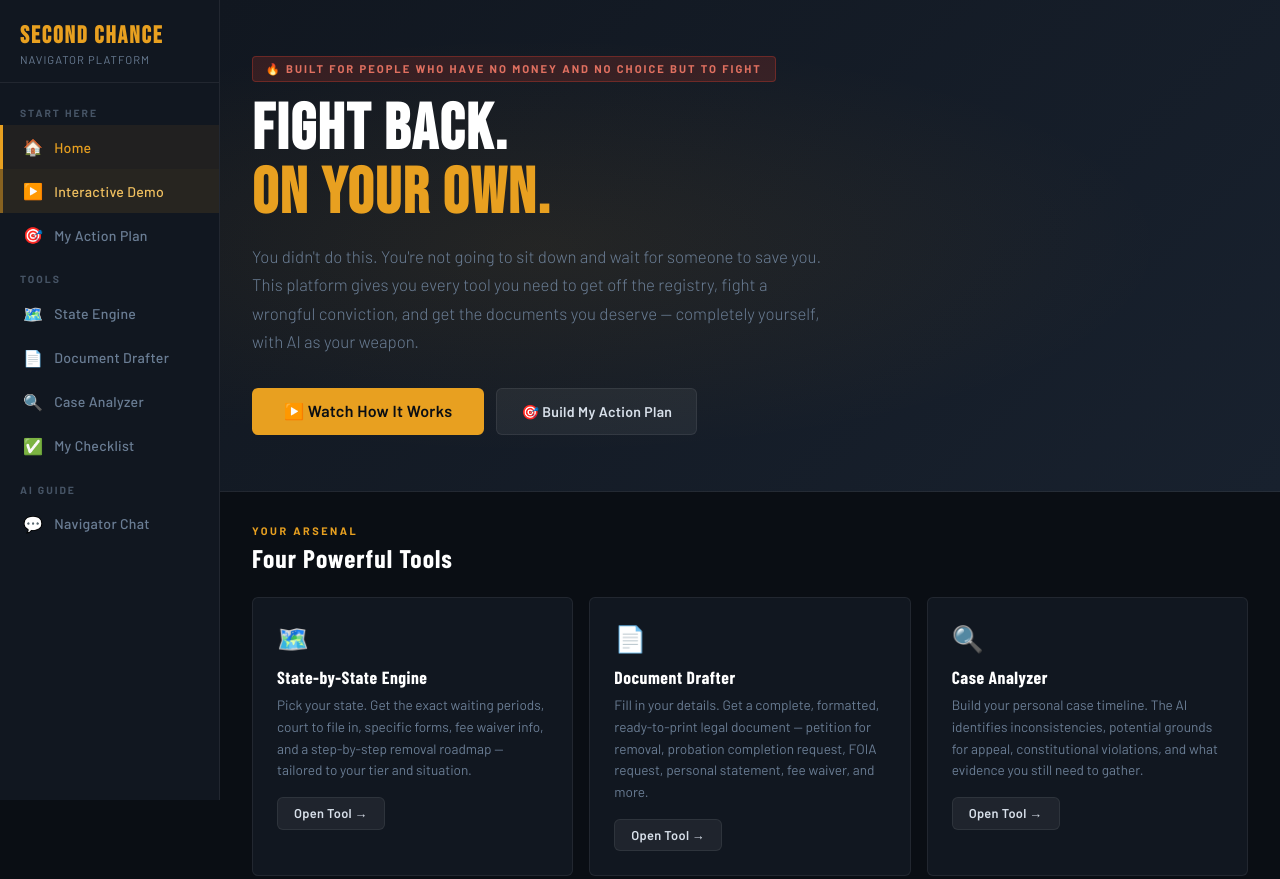
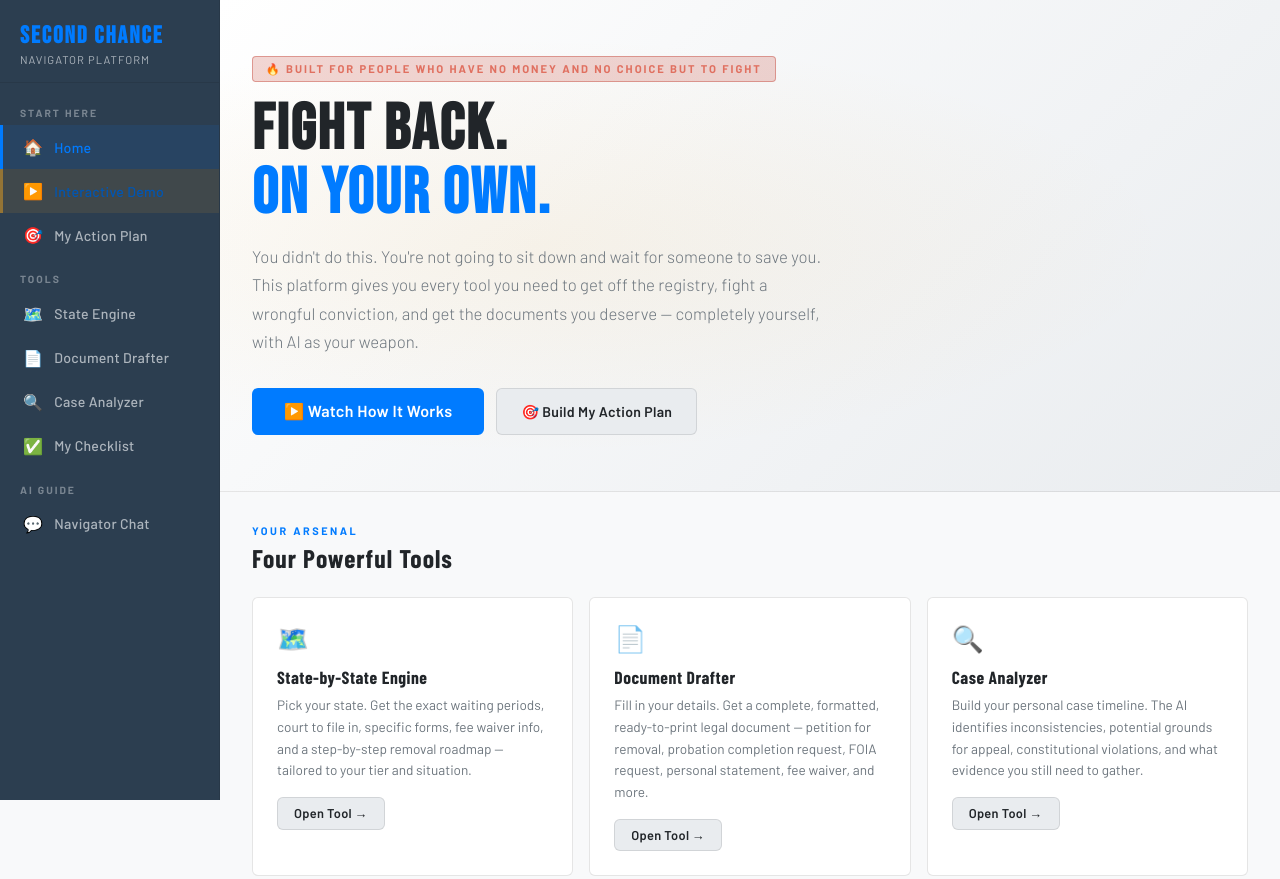
Before and after one commit to gigidyjnb-dev/sex, a plain HTML site: page index.html in a window 1280 px wide. Shown: the top 879 px of the page. Drawn offline with nearby package versions, Linux system fonts and the light colour scheme.

Commit message:
Update color scheme to bright professional light theme with blue accents

```diff
--- a/index.html
+++ b/index.html
@@ -8,18 +8,20 @@
 <link href="https://fonts.googleapis.com/css2?family=Bebas+Neue&family=Barlow:wght@300;400;500;600;700&family=Barlow+Condensed:wght@600;700&display=swap" rel="stylesheet">
 <style>
 :root {
-  --bg: #0a0e14;
-  --bg2: #111720;
-  --bg3: #18212e;
-  --border: rgba(255,255,255,0.07);
-  --accent: #e8a020;
-  --accent2: #f0c060;
-  --red: #c0392b;
-  --green: #27ae60;
-  --blue: #2980b9;
-  --text: #d8e0ea;
-  --muted: #6a7d94;
+  --bg: #f8f9fa;
+  --bg2: #ffffff;
+  --bg3: #e9ecef;
+  --border: rgba(0,0,0,0.1);
+  --accent: #007bff;
+  --accent2: #0056b3;
+  --red: #dc3545;
+  --green: #28a745;
+  --blue: #007bff;
+  --text: #212529;
+  --muted: #6c757d;
   --white: #ffffff;
+  --text-light: #ffffff;
+  --muted-light: #adb5bd;
   --r: 6px;
 }
 *{margin:0;padding:0;box-sizing:border-box;}
@@ -34,7 +36,7 @@
 /* SIDEBAR NAV */
 .sidebar{
   position:fixed;left:0;top:0;bottom:0;width:220px;
-  background:var(--bg2);
+  background:#2c3e50;
   border-right:1px solid var(--border);
   display:flex;flex-direction:column;
   z-index:200;
@@ -52,12 +54,12 @@
   letter-spacing:2px;
   line-height:1;
 }
-.sidebar-logo p{font-size:0.7rem;color:var(--muted);letter-spacing:1px;text-transform:uppercase;margin-top:0.3rem;}
+.sidebar-logo p{font-size:0.7rem;color:var(--muted-light);letter-spacing:1px;text-transform:uppercase;margin-top:0.3rem;}
 .nav-item{
   display:flex;align-items:center;gap:0.7rem;
   padding:0.75rem 1.25rem;
   cursor:pointer;
-  color:var(--muted);
+  color:var(--muted-light);
   font-size:0.88rem;
   font-weight:500;
   letter-spacing:0.3px;
@@ -65,12 +67,12 @@
   border-left:3px solid transparent;
   text-decoration:none;
 }
-.nav-item:hover{color:var(--text);background:rgba(255,255,255,0.03);}
-.nav-item.active{color:var(--accent);border-left-color:var(--accent);background:rgba(232,160,32,0.07);}
+.nav-item:hover{color:var(--text-light);background:rgba(255,255,255,0.1);}
+.nav-item.active{color:var(--accent);border-left-color:var(--accent);background:rgba(0,123,255,0.1);}
 .nav-item .icon{font-size:1rem;width:20px;text-align:center;}
 .nav-section{
   font-size:0.65rem;font-weight:700;letter-spacing:2px;
-  text-transform:uppercase;color:var(--muted);
+  text-transform:uppercase;color:var(--muted-light);
   padding:1rem 1.25rem 0.4rem;
   opacity:0.6;
 }
@@ -90,10 +92,10 @@
   display:flex;align-items:center;justify-content:space-between;
   position:sticky;top:0;z-index:100;
 }
-.topbar h2{font-family:'Barlow Condensed',sans-serif;font-size:1.4rem;font-weight:700;letter-spacing:1px;color:var(--white);}
+.topbar h2{font-family:'Barlow Condensed',sans-serif;font-size:1.4rem;font-weight:700;letter-spacing:1px;color:var(--text);}
 .topbar p{font-size:0.8rem;color:var(--muted);}
 .badge{
-  background:rgba(232,160,32,0.15);border:1px solid rgba(232,160,32,0.3);
+  background:rgba(0,123,255,0.15);border:1px solid rgba(0,123,255,0.3);
   color:var(--accent);font-size:0.7rem;font-weight:700;letter-spacing:1px;
   text-transform:uppercase;padding:0.25rem 0.7rem;border-radius:20px;
 }
@@ -122,7 +124,7 @@
 .hero h1{
   font-family:'Bebas Neue',sans-serif;
   font-size:clamp(2.8rem,5vw,4.5rem);
-  line-height:1;letter-spacing:2px;color:var(--white);
+  line-height:1;letter-spacing:2px;color:var(--text);
   margin-bottom:1rem;
 }
 .hero h1 span{color:var(--accent);}
@@ -137,10 +139,10 @@
   display:inline-flex;align-items:center;gap:0.4rem;
   text-decoration:none;letter-spacing:0.3px;
 }
-.btn-accent{background:var(--accent);color:#0a0e14;}
+.btn-accent{background:var(--accent);color:var(--white);}
 .btn-accent:hover{background:var(--accent2);transform:translateY(-1px);}
-.btn-ghost{background:rgba(255,255,255,0.06);color:var(--text);border:1px solid var(--border);}
-.btn-ghost:hover{background:rgba(255,255,255,0.1);border-color:rgba(255,255,255,0.15);}
+.btn-ghost{background:var(--bg3);color:var(--text);border:1px solid var(--border);}
+.btn-ghost:hover{background:var(--bg);border-color:rgba(0,0,0,0.2);}
 .btn-sm{padding:0.45rem 1rem;font-size:0.8rem;}
 .btn-danger{background:rgba(192,57,43,0.2);color:#e07060;border:1px solid rgba(192,57,43,0.3);}
 .btn-success{background:rgba(39,174,96,0.15);color:#5dbb85;border:1px solid rgba(39,174,96,0.25);}
@@ -156,14 +158,14 @@
 }
 .card:hover{border-color:rgba(232,160,32,0.25);}
 .card-icon{font-size:1.6rem;margin-bottom:0.75rem;}
-.card h3{font-family:'Barlow Condensed',sans-serif;font-size:1.1rem;font-weight:700;letter-spacing:0.5px;color:var(--white);margin-bottom:0.4rem;}
+.card h3{font-family:'Barlow Condensed',sans-serif;font-size:1.1rem;font-weight:700;letter-spacing:0.5px;color:var(--text);margin-bottom:0.4rem;}
 .card p{font-size:0.85rem;color:var(--muted);line-height:1.6;}
 .card-action{margin-top:1rem;}
 
 /* SECTION LABELS */
 .section-head{margin-bottom:1.5rem;}
 .section-head .label{font-size:0.68rem;font-weight:700;letter-spacing:2.5px;text-transform:uppercase;color:var(--accent);margin-bottom:0.3rem;}
-.section-head h2{font-family:'Barlow Condensed',sans-serif;font-size:1.6rem;font-weight:700;letter-spacing:1px;color:var(--white);}
+.section-head h2{font-family:'Barlow Condensed',sans-serif;font-size:1.6rem;font-weight:700;letter-spacing:1px;color:var(--text);}
 .section-head p{font-size:0.88rem;color:var(--muted);margin-top:0.3rem;}
 
 /* ━━━━━━━━━━━━━━━━━━━━━━━━━━━━━━━━━━━━━━━━━ */
```
